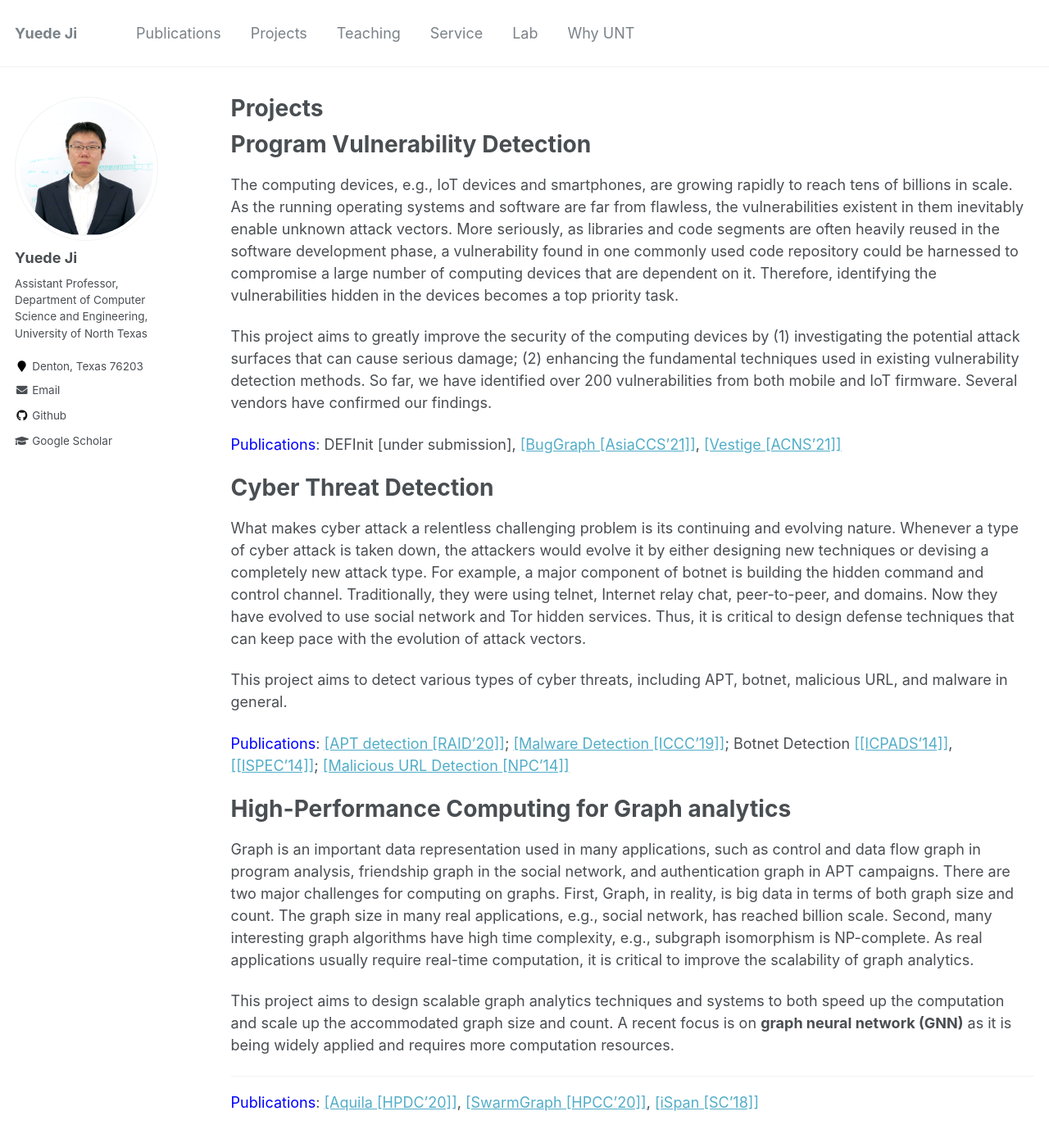
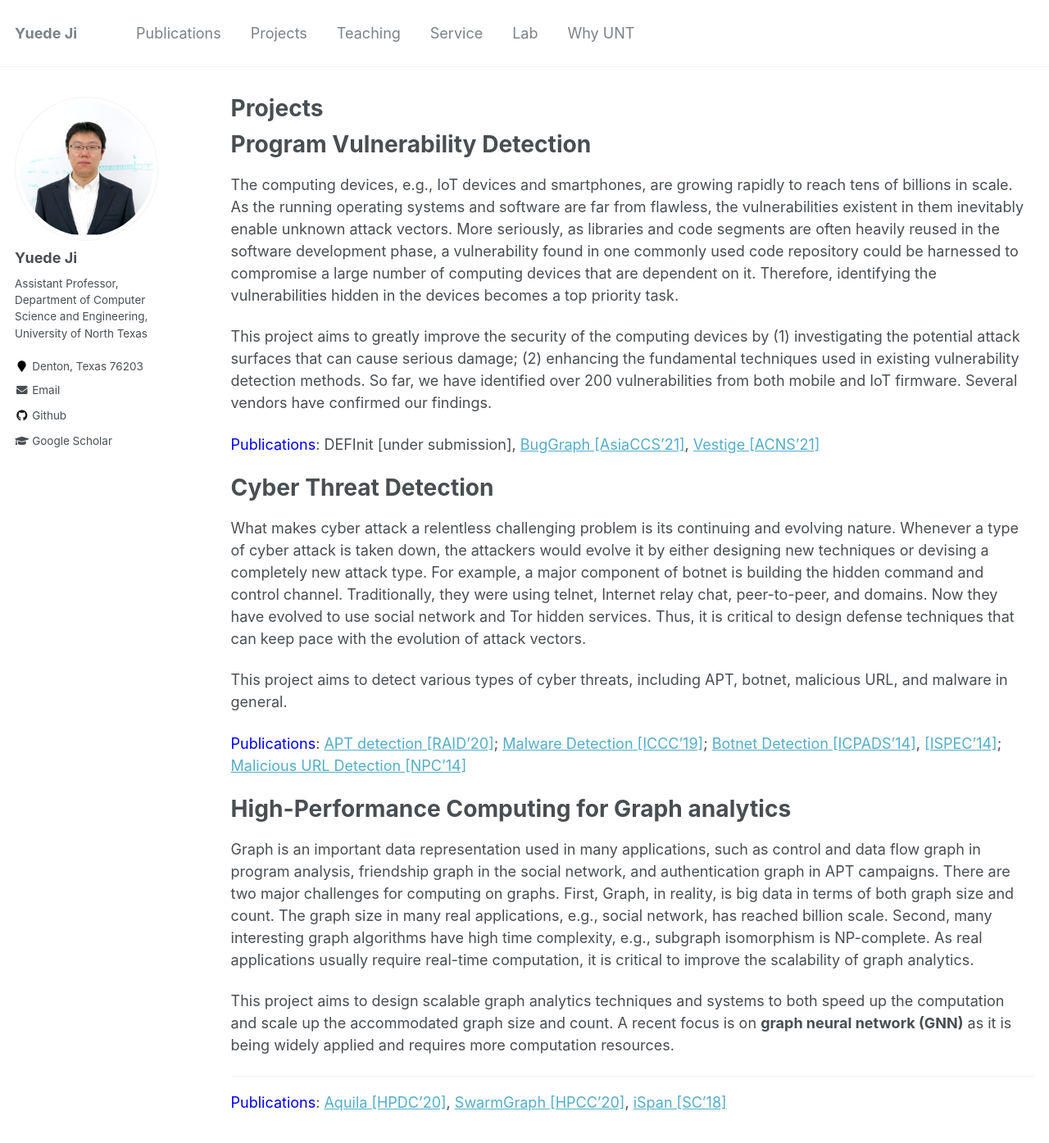
Before and after one commit to yuede/yuede.github.io, a Jekyll site: the page built from _pages/projects.md, in a window 1280 px wide and 1400 px high. Shown: the top 1395 px of the window at 82% size. Built offline with Jekyll 4.4.1, drawn with Linux system fonts in a browser that asks for light colours.

Commit message:
update paper links in projects

```diff
--- a/_pages/projects.md
+++ b/_pages/projects.md
@@ -14,7 +14,7 @@ This project aims to greatly improve the security of the computing devices by
 (2) enhancing the fundamental techniques used in existing vulnerability detection methods.
 So far, we have identified over 200 vulnerabilities from both mobile and IoT firmware. Several vendors have confirmed our findings.
 
-<span style="color:blue">Publications</span>: DEFInit [under submission], [[BugGraph [AsiaCCS'21]]](../files/21_AsiaCCS_BugGraph.pdf), [[Vestige [ACNS'21]]](../files/21_ACNS_Vestige.pdf)
+<span style="color:blue">Publications</span>: DEFInit [under submission], [BugGraph [AsiaCCS'21]](../files/21_AsiaCCS_BugGraph.pdf), [Vestige [ACNS'21]](../files/21_ACNS_Vestige.pdf)
 
 Cyber Threat Detection
 ========================
@@ -22,7 +22,7 @@ What makes cyber attack a relentless challenging problem is its continuing and e
 
 This project aims to detect various types of cyber threats, including APT, botnet, malicious URL, and malware in general.
 
-<span style="color:blue">Publications</span>: [[APT detection [RAID'20]]](../files/20_RAID_lateral_movement.pdf); [[Malware Detection [ICCC'19]]](../files/19_ICCC_malware_adversary.pdf); Botnet Detection [[[ICPADS'14]]](../files/14_ICPADS_social_botnet.pdf), [[[ISPEC'14]]](../files/14_ISPEC_multiprocess_botnet.pdf); [[Malicious URL Detection [NPC'14]]](../files/14_NPC_malicious_url.pdf)
+<span style="color:blue">Publications</span>: [APT detection [RAID'20]](../files/20_RAID_lateral_movement.pdf); [Malware Detection [ICCC'19]](../files/19_ICCC_malware_adversary.pdf); [Botnet Detection [ICPADS'14]](../files/14_ICPADS_social_botnet.pdf), [[ISPEC'14]](../files/14_ISPEC_multiprocess_botnet.pdf); [Malicious URL Detection [NPC'14]](../files/14_NPC_malicious_url.pdf)
 
 
 High-Performance Computing for Graph analytics
@@ -33,4 +33,4 @@ Graph is an important data representation used in many applications, such as con
 This project aims to design scalable graph analytics techniques and systems to both speed up the computation and scale up the accommodated graph size and count. A recent focus is on <strong> graph neural network (GNN)</strong> as it is being widely applied and requires more computation resources.
 
 ---------------------------------
-<span style="color:blue">Publications</span>: [[Aquila [HPDC'20]]](../files/20_HPDC_Aquila.pdf), [[SwarmGraph [HPCC'20]]](../files/20_HPCC_SwarmGraph.pdf), [[iSpan [SC'18]]](../files/18_SC_iSpan.pdf)
+<span style="color:blue">Publications</span>: [Aquila [HPDC'20]](../files/20_HPDC_Aquila.pdf), [SwarmGraph [HPCC'20]](../files/20_HPCC_SwarmGraph.pdf), [iSpan [SC'18]](../files/18_SC_iSpan.pdf)
```
